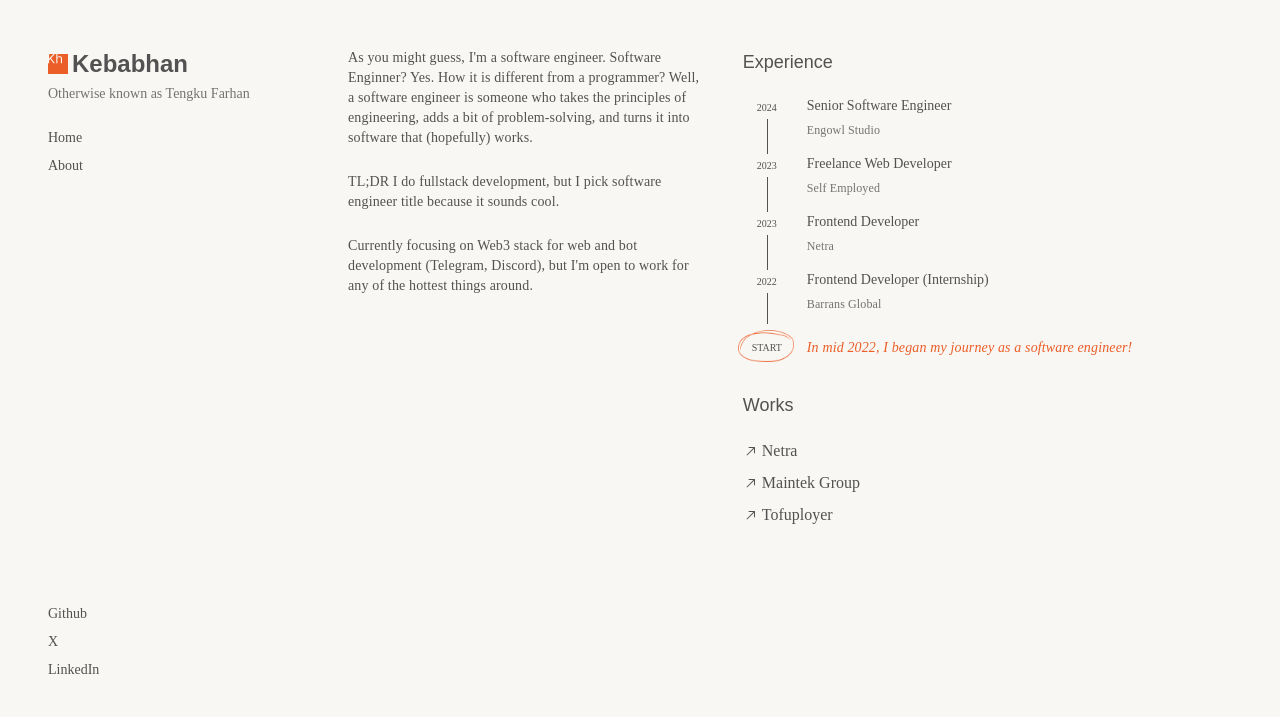
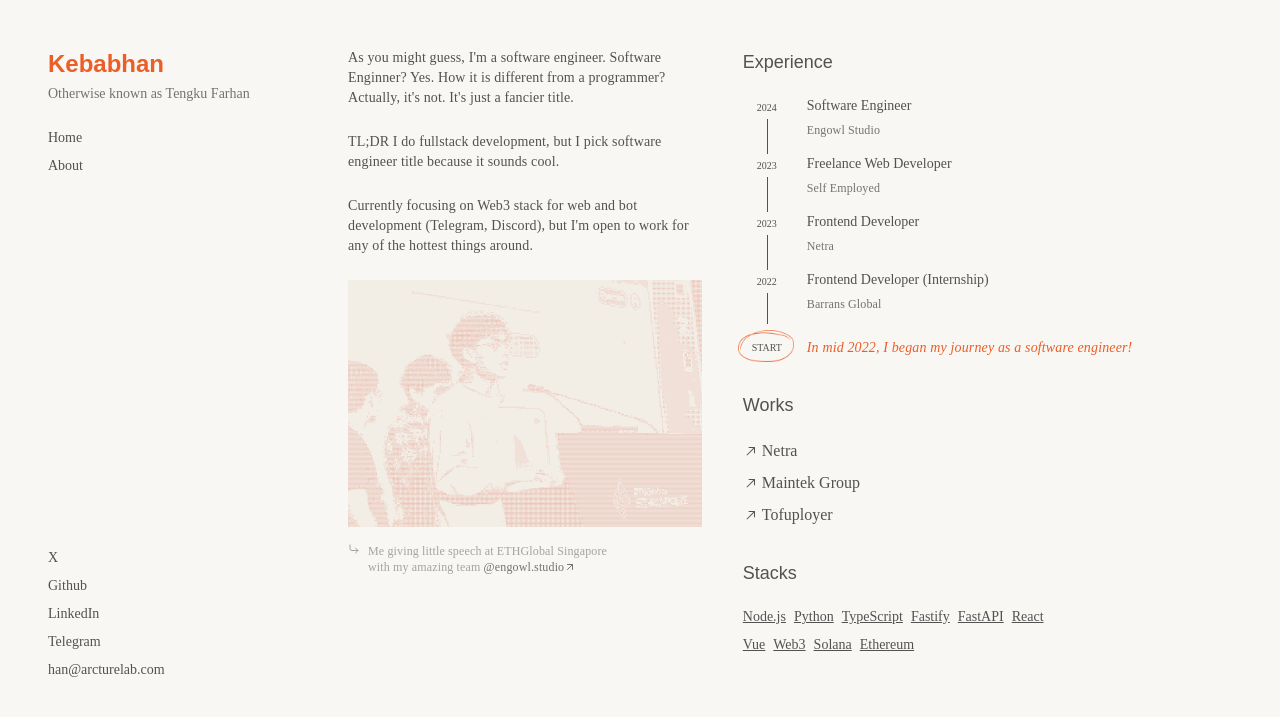
Before and after one commit to tfarhan00/kebabhan-portfolio, an Astro site: page / in a window 1280 px wide. Shown: the top 717 px of the page. Built offline with nearby package versions, Linux system fonts and the light colour scheme; Astro itself is replaced by a stand-in of ours; no server answers.

Commit message:
add stacks

```diff
--- a/src/data/experiences.ts
+++ b/src/data/experiences.ts
@@ -1,9 +1,9 @@
 export const experiences = [
   {
     year: "2024",
-    title: "Senior Software Engineer",
+    title: "Software Engineer",
     company: "Engowl Studio",
-    date: "January 2024 - Present",
+    date: "January 2024 - January 2025",
   },
   {
     year: "2023",
--- /dev/null
+++ b/src/data/stacks.ts
@@ -0,0 +1,12 @@
+export const stacks = [
+  "Node.js",
+  "Python",
+  "TypeScript",
+  "Fastify",
+  "FastAPI",
+  "React",
+  "Vue",
+  "Web3",
+  "Solana",
+  "Ethereum",
+];
--- a/src/layouts/PageLayout.astro
+++ b/src/layouts/PageLayout.astro
@@ -12,13 +12,9 @@ const { title } = Astro.props;
         <div class="flex flex-col gap-1">
           <div class="flex items-center gap-2">
             <div class="flex items-center gap-1">
-              <img
-                src="/kebabhan-logo.svg"
-                alt="kebabhan-logo"
-                height="20"
-                width="20"
-              />
-              <h1 class="font-semibold font-manrope text-2xl">Kebabhan</h1>
+              <h1 class="font-semibold font-manrope text-sunny text-2xl">
+                Kebabhan
+              </h1>
             </div>
           </div>
           <p class="text-sm font-news text-neutral-500">
@@ -34,19 +30,27 @@ const { title } = Astro.props;
 
           <div class="flex flex-col gap-2 font-news text-sm lg:mt-auto">
             <a
+              href="https://x.com/kebabhan_"
+              target="_blank"
+              class="hover:underline">X</a
+            >
+            <a
               href="https://github.com/tfarhan00"
               target="_blank"
               class="hover:underline">Github</a
             >
             <a
-              href="https://x.com/kebabhan_"
-              target="_blank"
-              class="hover:underline">X</a
-            >
-            <a
               href="https://linkedin.com/in/tengkufarhan"
               target="_blank"
               class="hover:underline">LinkedIn</a
+            >
+            <a
+              href="https://t.me/havernut"
+              target="_blank"
+              class="hover:underline">Telegram</a
+            >
+            <a href="mailto:han@arcturelab.com" class="hover:underline"
+              >han@arcturelab.com</a
             >
           </div>
         </div>
--- a/src/pages/index.astro
+++ b/src/pages/index.astro
@@ -1,6 +1,7 @@
 ---
 import { experiences } from "../data/experiences";
 import { works } from "../data/works";
+import { stacks } from "../data/stacks";
 import PageLayout from "../layouts/PageLayout.astro";
 ---
 
@@ -8,13 +9,12 @@ import PageLayout from "../layouts/PageLayout.astro";
   <!-- Briefing -->
   <div class="w-full grid grid-cols-10">
     <div
-      class="col-span-10 xl:col-span-4 flex flex-col gap-6 font-news text-sm tracking-slight leading-5 mt-6 xl:mt-0"
+      class="col-span-10 xl:col-span-4 flex flex-col gap-6 font-news text-sm tracking-slight leading-5 mt-6 xl:mt-0 relative"
     >
       <p>
         As you might guess, I'm a software engineer. Software Enginner? Yes. How
-        it is different from a programmer? Well, a software engineer is someone
-        who takes the principles of engineering, adds a bit of problem-solving,
-        and turns it into software that (hopefully) works.
+        it is different from a programmer? Actually, it's not. It's just a
+        fancier title.
       </p>
       <p>
         TL;DR I do fullstack development, but I pick software engineer title
@@ -24,6 +24,55 @@ import PageLayout from "../layouts/PageLayout.astro";
         Currently focusing on Web3 stack for web and bot development (Telegram,
         Discord), but I'm open to work for any of the hottest things around.
       </p>
+
+      <div>
+        <img
+          src="/my-bg.png"
+          alt="Kebabhan Speech"
+          class="w-full object-contain"
+        />
+        <div class="flex items-start text-neutral-400 mt-4 gap-2">
+          <svg
+            xmlns="http://www.w3.org/2000/svg"
+            width="12"
+            height="12"
+            viewBox="0 0 24 24"
+            fill="none"
+            stroke="currentColor"
+            stroke-width="2"
+            stroke-linecap="round"
+            stroke-linejoin="round"
+            class="lucide lucide-corner-down-right"
+            ><polyline points="15 10 20 15 15 20"></polyline><path
+              d="M4 4v7a4 4 0 0 0 4 4h12"></path></svg
+          >
+          <p class="text-xs text-neutral-400">
+            Me giving little speech at ETHGlobal Singapore <br />with my amazing
+            team <a
+              target="_blank"
+              href="https://engowl.studio"
+              class="hover:underline text-neutral-500 inline-flex items-center"
+            >
+              @engowl.studio
+              <span class="inline-block">
+                <svg
+                  xmlns="http://www.w3.org/2000/svg"
+                  width="12"
+                  height="12"
+                  viewBox="0 0 24 24"
+                  fill="none"
+                  stroke="currentColor"
+                  stroke-width="2"
+                  stroke-linecap="round"
+                  stroke-linejoin="round"
+                  class="lucide lucide-arrow-up-right"
+                  ><path d="M7 7h10v10"></path><path d="M7 17 17 7"></path></svg
+                >
+              </span>
+            </a>
+          </p>
+        </div>
+      </div>
     </div>
     <!-- Other Details -->
     <div class="col-span-10 xl:col-span-6 mt-6 xl:mt-0">
@@ -99,6 +148,20 @@ import PageLayout from "../layouts/PageLayout.astro";
             }
           </div>
         </div>
+
+        <!-- Stack -->
+        <div class="flex flex-col gap-5 w-full max-w-md mt-8">
+          <h1 class="font-medium font-manrope text-lg">Stacks</h1>
+          <div class="flex flex-wrap gap-2 font-news relative text-sm max-w-xs">
+            {
+              stacks.map((stack) => (
+                <div class="flex items-center gap-1 hover:underline underline">
+                  <p class="flex gap-4 relative items-start">{stack}</p>
+                </div>
+              ))
+            }
+          </div>
+        </div>
       </div>
     </div>
   </div>
```
Also changed, not shown: public/my-bg.png (added).
